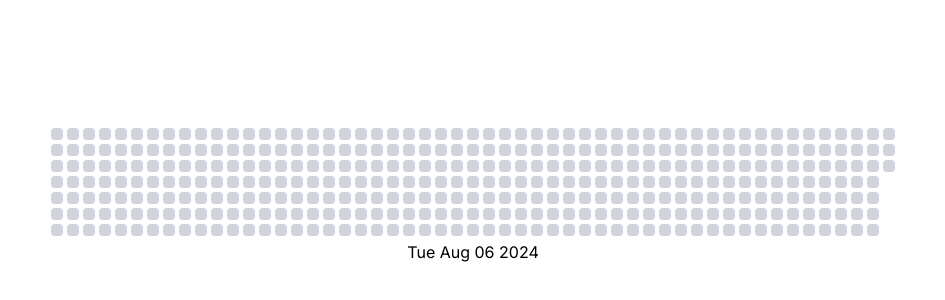
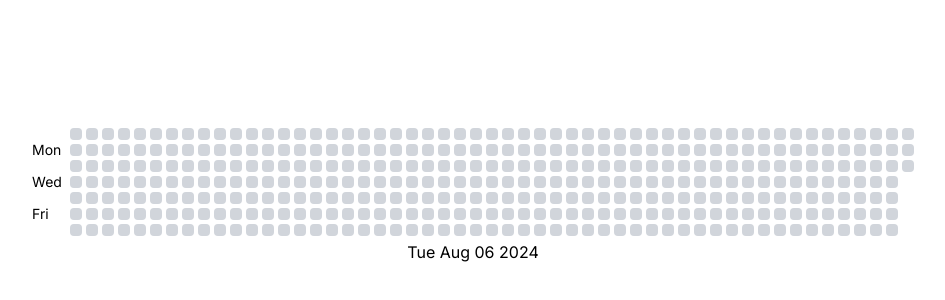
Before and after one commit to varoon-enjeti/strava-tiles, a Next.js app: page / in a window 1280 px wide. Shown: the part 204-504 px from the top of the page, without its empty margins (167-1112 px from the left). Built offline with nearby package versions, Linux system fonts and the light colour scheme.

Commit message:
added days of week on the left

```diff
--- a/app/body.tsx
+++ b/app/body.tsx
@@ -37,7 +37,14 @@ export default function Body() {
 
 	return (
 		<div className="w-full h-full flex flex-col gap-1 justify-center items-center">
-			<div className="items-start flex flex-col gap-1">{grid}</div>
+			<div className="flex gap-2">
+				<div className="flex flex-col mt-3 gap-[12px]">
+					<div className="text-sm">Mon</div>
+					<div className="text-sm">Wed</div>
+					<div className="text-sm">Fri</div>
+				</div>
+				<div className="items-start flex flex-col gap-1">{grid}</div>
+			</div>
 			<div className="">{today.toDateString()}</div>
 		</div>
 	);
```
